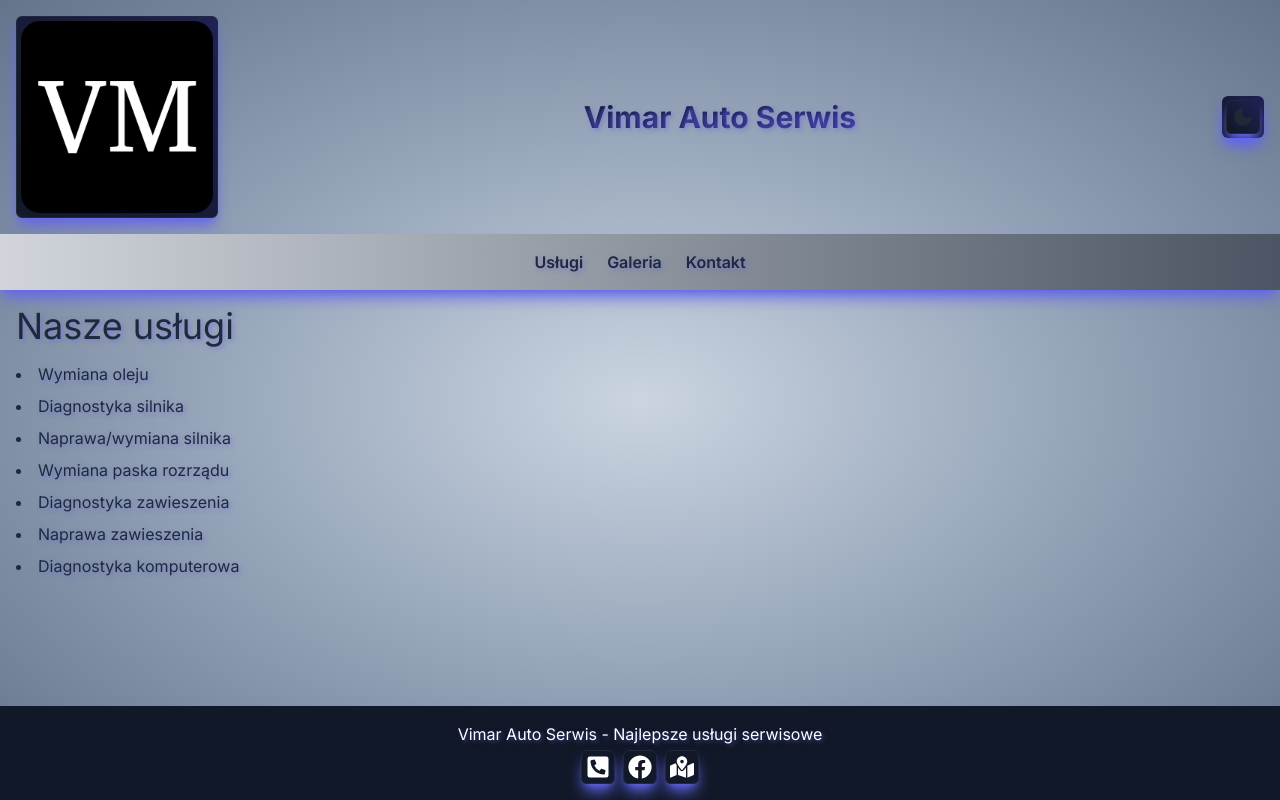
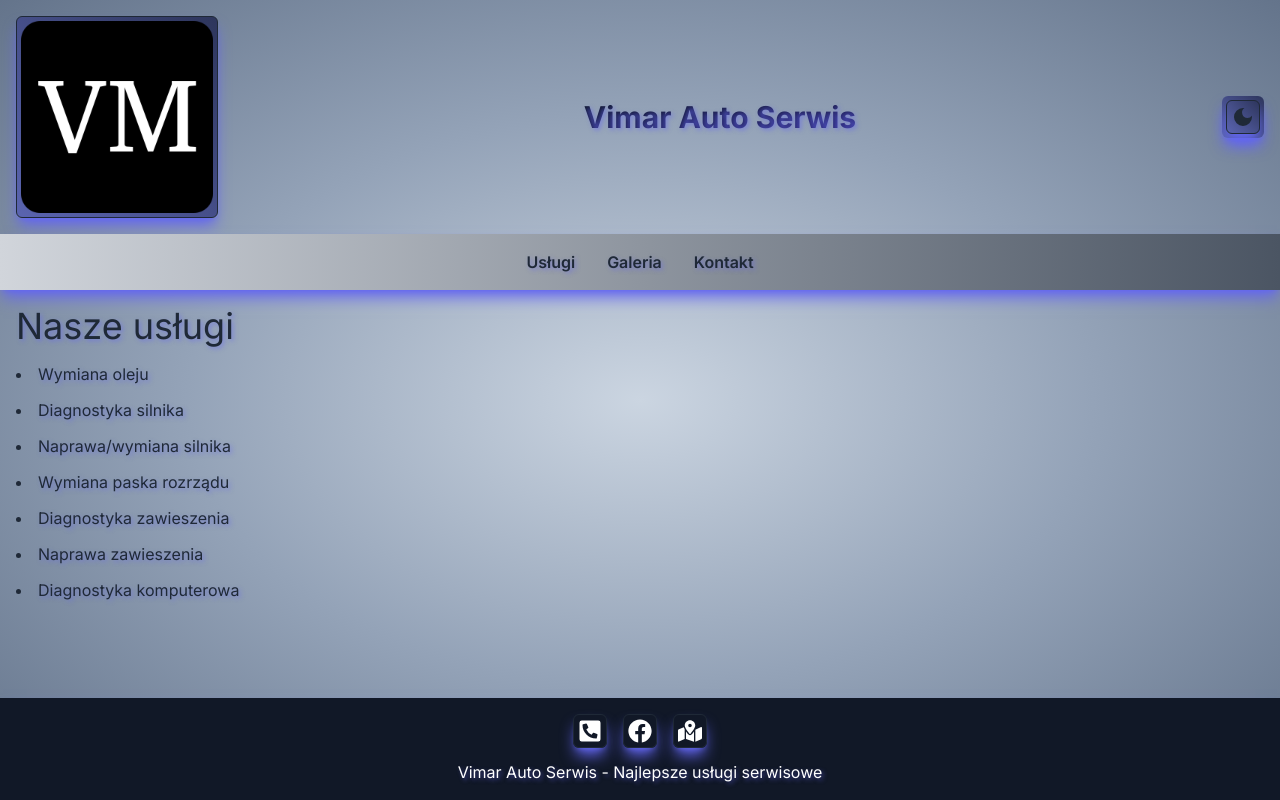
Before and after one commit to MishanyaZh/auto-service, a Next.js app: page / in a window 1280 px wide. Built offline with nearby package versions, Linux system fonts and the light colour scheme.

Commit message:
animation services, change styles

```diff
--- a/src/app/Providers.tsx
+++ b/src/app/Providers.tsx
@@ -8,7 +8,7 @@ type Props = { children: ReactNode };
 const Providers = ({ children }: Props) => {
   return (
     <ThemeProvider attribute="class" defaultTheme="system" enableSystem>
-      <div className="h-full min-h-screen flex flex-col text-gray-800 bg-gradient-radial from-slate-300 via-slate-400 to-slate-500 dark:bg-gradient-radial dark:from-gray-800 dark:to-black dark:text-white">
+      <div className="min-h-screen flex flex-col text-gray-800 bg-gradient-radial from-slate-300 via-slate-400 to-slate-500 dark:bg-gradient-radial dark:from-gray-800 dark:to-black dark:text-white">
         {children}
       </div>
     </ThemeProvider>
--- a/src/app/page.tsx
+++ b/src/app/page.tsx
@@ -3,6 +3,8 @@ import Content from '@/components/Content';
 import Loading from './loading';
 
 export default function HomePage(props: any) {
+  console.log('HomePage');
+
   return (
     <Suspense fallback={<Loading />}>
       <Content {...props} />
--- a/src/components/Contact.tsx
+++ b/src/components/Contact.tsx
@@ -4,7 +4,7 @@ import Map from './Map';
 
 const Contact = () => {
   return (
-    <section id="contact" className="flex flex-col p-4 gap-2">
+    <section id="contact" className="flex flex-col p-4 gap-3">
       <h2 className="text-2xl md:text-3xl lg:text-4xl mb-4 text-shadow-indigo">
         Kontakt
       </h2>
--- a/src/components/Footer.tsx
+++ b/src/components/Footer.tsx
@@ -3,12 +3,12 @@ import ContactItems from './common/ContactItems';
 const Footer = () => {
   return (
     <footer className="p-4 bg-gray-900 text-center custom-shadow">
-      <p className="text-white text-shadow-indigo mb-1">
+      <div className="flex flex-row justify-center gap-4 text-white">
+        <ContactItems footer />
+      </div>
+      <p className="text-white text-shadow-indigo mt-3">
         Vimar Auto Serwis - Najlepsze usługi serwisowe
       </p>
-      <div className="flex flex-row justify-center gap-2 text-white">
-        <ContactItems footer />
-      </div>
     </footer>
   );
 };
--- a/src/components/Header.tsx
+++ b/src/components/Header.tsx
@@ -16,7 +16,7 @@ const Header = () => {
           layout=""
         />
       </IconBox>
-      <h1 className="text-3xl font-bold ml-1 mr-1 flex text-shadow-indigo header-gradient">
+      <h1 className="text-2xl sm:text-3xl font-bold ml-1 mr-1 flex text-shadow-indigo header-gradient">
         Vimar Auto Serwis
       </h1>
       <IconBox bg animation>
--- a/src/components/Navbar.tsx
+++ b/src/components/Navbar.tsx
@@ -11,7 +11,7 @@ const Navbar = () => {
   ];
   return (
     <Suspense fallback={<Loading />}>
-      <div className="flex bg-gradient-to-r from-gray-300 to-gray-600 p-4 justify-center gap-6 custom-shadow">
+      <div className="flex bg-gradient-to-r from-gray-300 to-gray-600 p-4 justify-center gap-8 custom-shadow">
         {items.map(({ title, param, id }) => (
           <NavbarItem key={id} title={title} param={param} />
         ))}
--- a/src/components/Services.tsx
+++ b/src/components/Services.tsx
@@ -1,4 +1,14 @@
 import React from 'react';
+
+const services = [
+  'Wymiana oleju',
+  'Diagnostyka silnika',
+  'Naprawa/wymiana silnika',
+  'Wymiana paska rozrządu',
+  'Diagnostyka zawieszenia',
+  'Naprawa zawieszenia',
+  'Diagnostyka komputerowa',
+];
 
 const Services = () => {
   return (
@@ -6,14 +16,16 @@ const Services = () => {
       <h2 className="text-2xl md:text-3xl lg:text-4xl mb-4 text-shadow-indigo">
         Nasze usługi
       </h2>
-      <ul className="list-disc list-inside space-y-2 text-shadow-indigo">
-        <li>Wymiana oleju</li>
-        <li>Diagnostyka silnika</li>
-        <li>Naprawa/wymiana silnika</li>
-        <li>Wymiana paska rozrządu</li>
-        <li>Diagnostyka zawieszenia</li>
-        <li>Naprawa zawieszenia</li>
-        <li>Diagnostyka komputerowa</li>
+      <ul className="list-disc list-inside space-y-3 text-shadow-indigo">
+        {services.map((service, index) => (
+          <li
+            key={index}
+            className="animate-fade-in-up"
+            style={{ animationDelay: `${(index + 1) * 200}ms` }}
+          >
+            {service}
+          </li>
+        ))}
       </ul>
     </section>
   );
--- a/src/components/common/ContactItems.tsx
+++ b/src/components/common/ContactItems.tsx
@@ -11,7 +11,7 @@ const ContactItems = ({ footer }: Props) => {
     <>
       <a
         href="tel:+48123456789"
-        className="flex flex-row items-center align-baseline gap-2 text-shadow-indigo"
+        className="flex flex-row items-center align-baseline gap-4 text-shadow-indigo"
       >
         <IconBox>
           <FaPhoneSquareAlt className="text-2xl" />
@@ -22,7 +22,7 @@ const ContactItems = ({ footer }: Props) => {
       <a
         target="_blank"
         href="https://www.facebook.com/profile.php?id=61560001088461"
-        className="flex flex-row items-center align-baseline gap-2 text-shadow-indigo"
+        className="flex flex-row items-center align-baseline gap-4 text-shadow-indigo"
       >
         <IconBox>
           <FaFacebook className="text-2xl hover:text-orange-500" />
@@ -33,7 +33,7 @@ const ContactItems = ({ footer }: Props) => {
       <a
         target="_blank"
         href="https://maps.app.goo.gl/BXTTWio5pG3V8VT39"
-        className="flex flex-row items-center align-baseline gap-2 text-shadow-indigo"
+        className="flex flex-row items-center align-baseline gap-4 text-shadow-indigo"
       >
         <IconBox>
           <FaMapMarkedAlt className="text-2xl hover:text-orange-500" />
--- a/tailwind.config.ts
+++ b/tailwind.config.ts
@@ -22,9 +22,23 @@ const config: Config = {
           '50%': { 'background-position': '0% 100%' },
           '100%': { 'background-position': '100% 0%' },
         },
+        'fade-in-up': {
+          '0%': { opacity: '0', transform: 'translateY(20px)' },
+          '100%': { opacity: '1', transform: 'translateY(0)' },
+        },
       },
       animation: {
-        'gradient-move': 'gradientAnimation 15s linear infinite',
+        'gradient-move': 'gradientAnimation 10s linear infinite',
+        'fade-in-up': 'fade-in-up 0.5s ease-out forwards',
+      },
+      animationDelay: {
+        '200': '100ms',
+        '400': '400ms',
+        '600': '600ms',
+        '800': '800ms',
+        '1000': '1000ms',
+        '1200': '1200ms',
+        '1400': '1400ms',
       },
       backgroundSize: {
         '1000%': '1000% 1000%',
```
